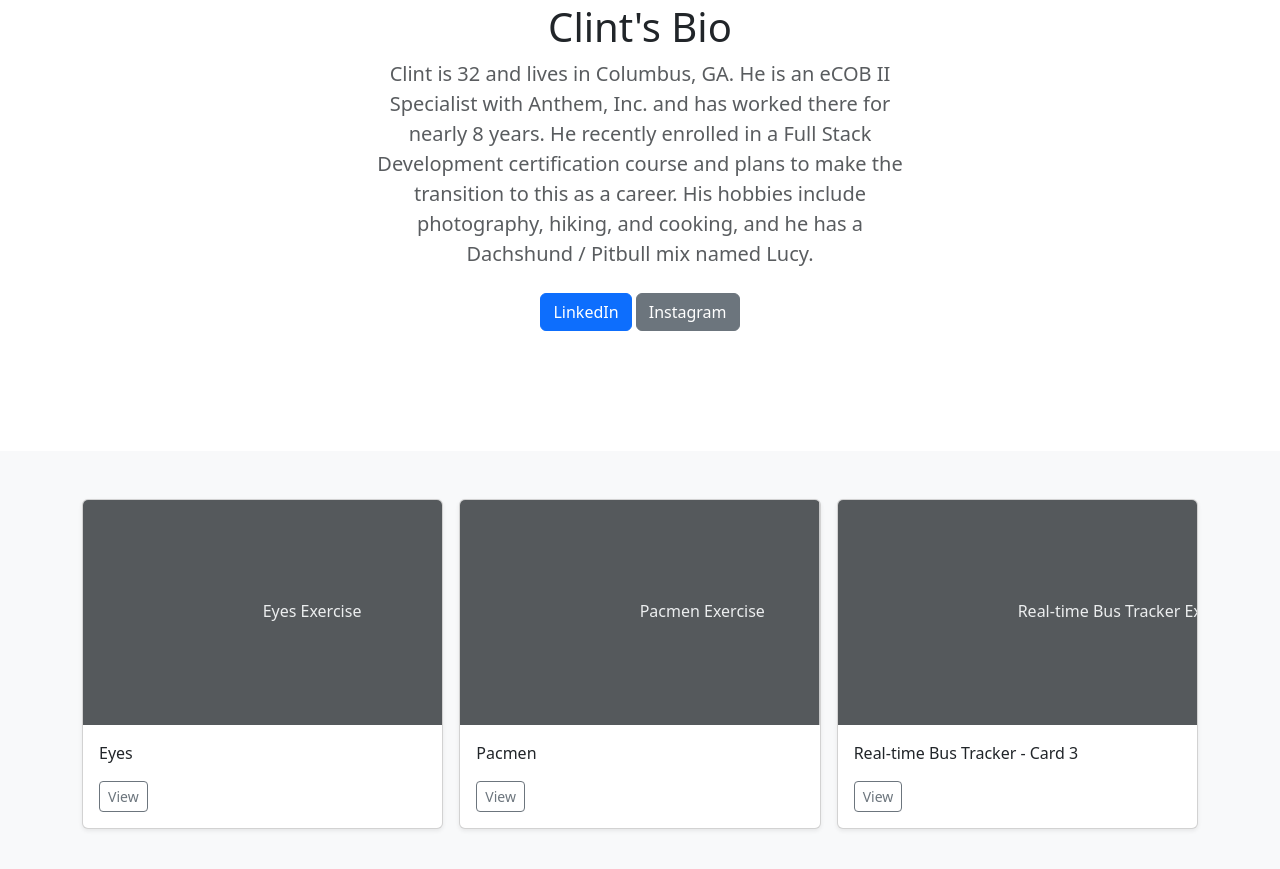
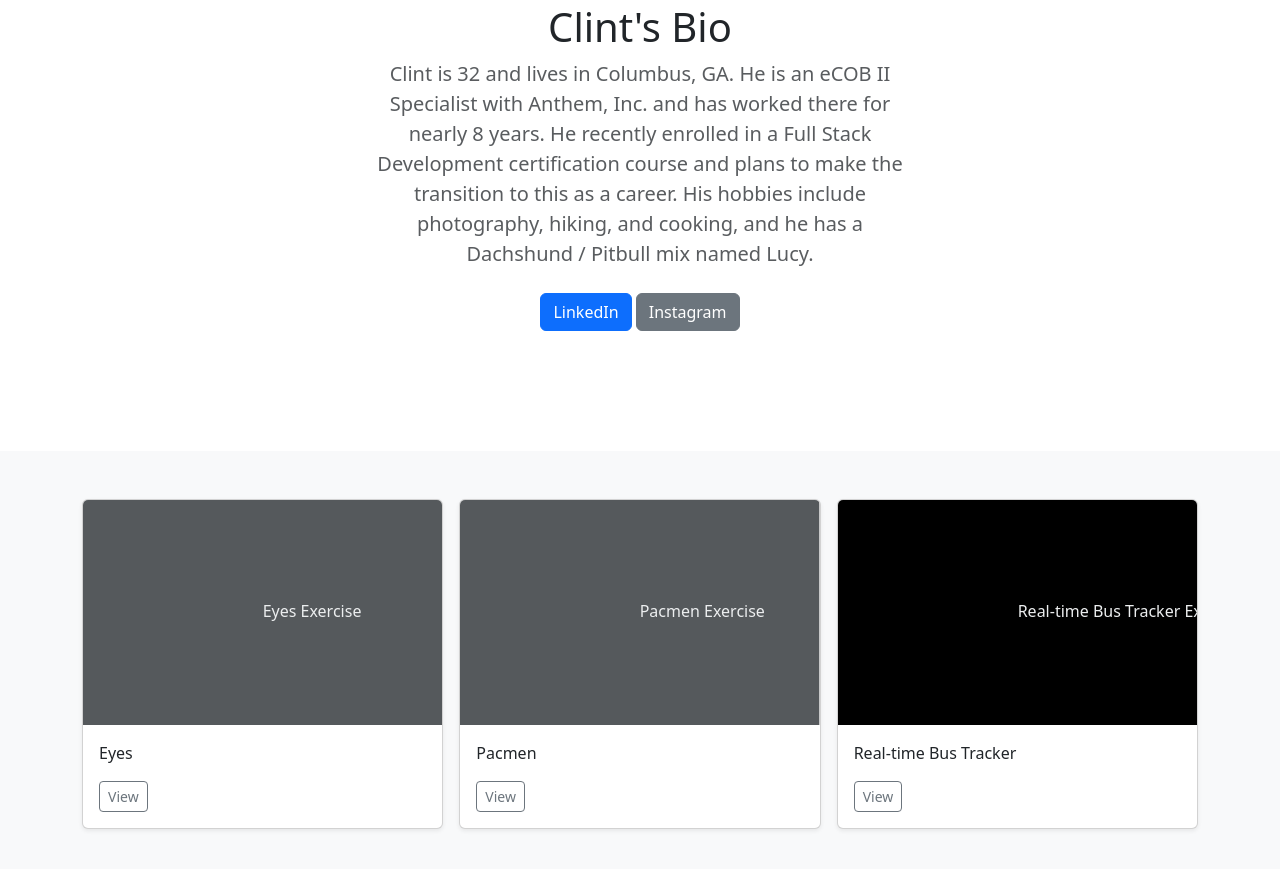
Before and after one commit to Clint-fuller0/Clint-fuller0.github.io, a plain HTML site: page index.html in a window 1280 px wide. Shown: the part 718-1587 px from the top of the page. Drawn offline with nearby package versions, Linux system fonts and the light colour scheme.

Commit message:
Update index.html

```diff
--- a/index.html
+++ b/index.html
@@ -136,10 +136,10 @@
         </div>
         <div class="col">
           <div class="card shadow-sm">
-            <svg class="Map.png card-img-top" width="100%" height="225" xmlns="https://clintfuller0.github.io/realtimebustracker/" role="img" aria-label="Placeholder: Thumbnail" preserveAspectRatio="xMidYMid slice" focusable="false"><title>Real-time Bus Tracker Exercise</title><rect width="100%" height="100%" fill="#55595c"/><text x="50%" y="50%" fill="#eceeef" dy=".3em">Real-time Bus Tracker Exercise</text></svg>
+            <svg class="Map.png card-img-top" width="100%" height="225" xmlns="https://clintfuller0.github.io/realtimebustracker/" role="img" aria-label="Real-time Bus Tracker" preserveAspectRatio="xMidYMid slice" focusable="false"><title>Real-time Bus Tracker Exercise</title><rect width="100%" height="100%" fill="Map.png"/><text x="50%" y="50%" fill="#eceeef" dy=".3em">Real-time Bus Tracker Exercise</text></svg>
 
             <div class="card-body">
-              <p class="card-text">Real-time Bus Tracker - Card 3</p>
+              <p class="card-text">Real-time Bus Tracker</p>
               <div class="d-flex justify-content-between align-items-center">
                 <div class="btn-group">
                   <button type="button" class="btn btn-sm btn-outline-secondary">View</button>
```
